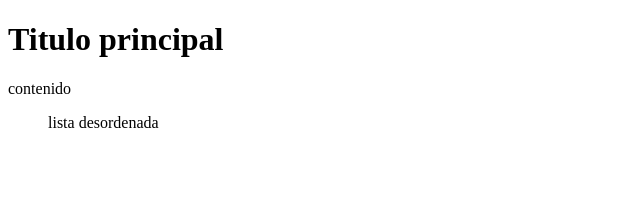
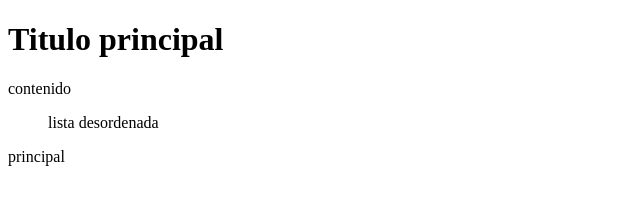
Before and after one commit to jose-grande/practicando2, a plain HTML site: page index.html in a window 1280 px wide. Shown: the full height of the page, 0-640 px from the left. Drawn offline with Linux system fonts and the light colour scheme.

Commit message:
commit actualizado

```diff
--- a/index.html
+++ b/index.html
@@ -12,6 +12,7 @@
       <ul>
         lista desordenada
       </ul>
+      <p>principal</p>
     </main>
   </body>
 </html>
```
